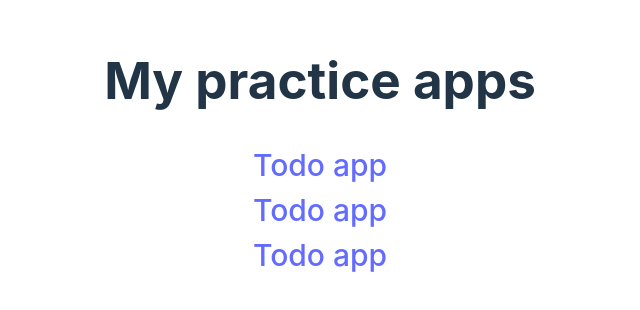
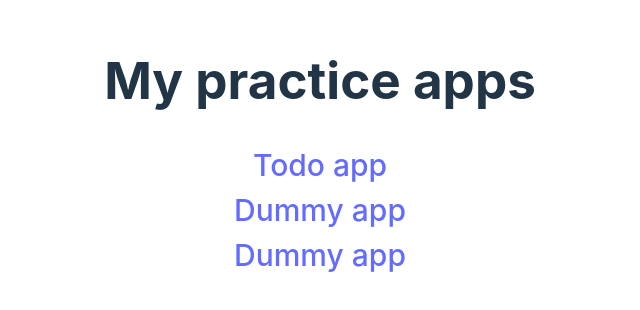
Before and after one commit to cadbay53/portfolio-react, a React (Vite) app: page / in a window 1280 px wide. Shown: the part 252-562 px from the top of the page, without its empty margins (320-960 px from the left). Built offline with nearby package versions, Linux system fonts and the light colour scheme.

Commit message:
changed dummy app

```diff
--- a/src/components/landing-page.jsx
+++ b/src/components/landing-page.jsx
@@ -4,8 +4,8 @@ export default function LandingPage(){
         <div>
             <h1>My practice apps</h1>
             <a style={{fontSize:"30px"}} href="https://adnantodo.netlify.app/" target="blank">Todo app</a><br />
-            <a style={{fontSize:"30px"}} href="">Todo app</a><br />
-            <a style={{fontSize:"30px"}} href="">Todo app</a><br />
+            <a style={{fontSize:"30px"}} href="">Dummy app</a><br />
+            <a style={{fontSize:"30px"}} href="">Dummy app</a><br />
         </div>
     )
 }
```
